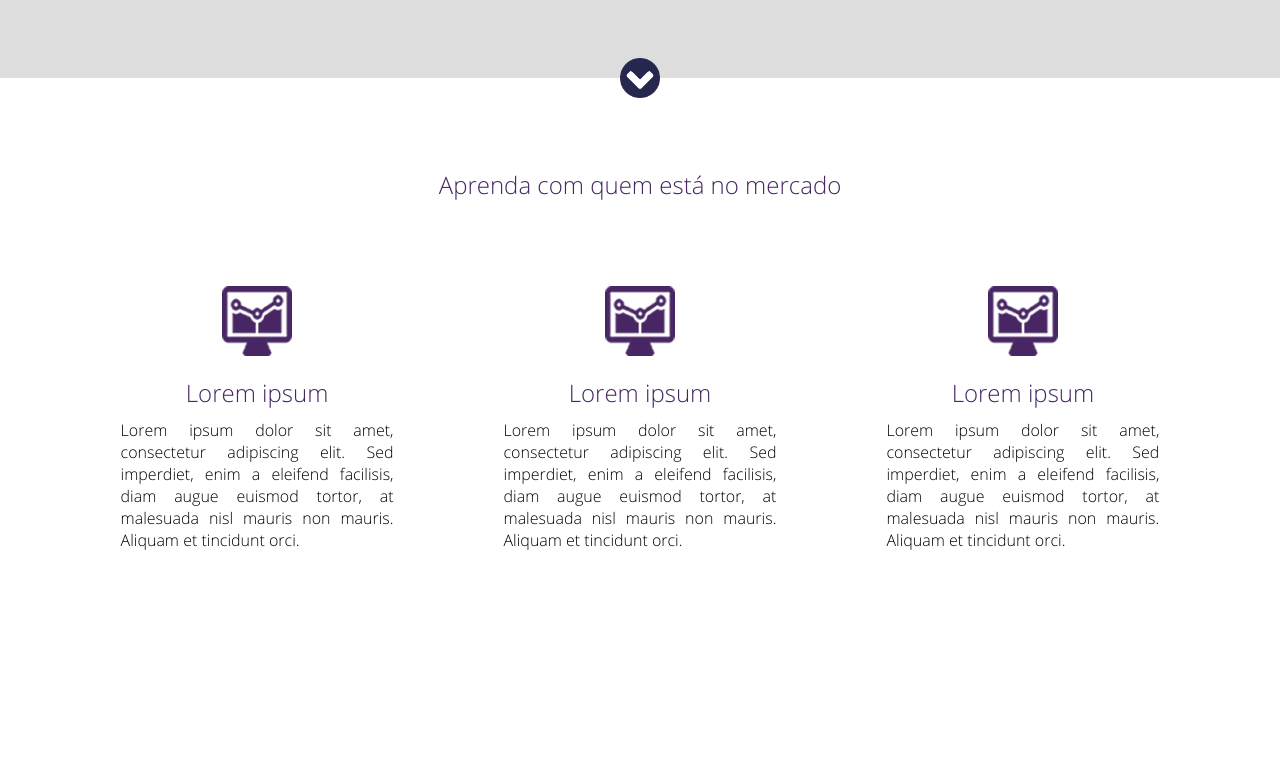
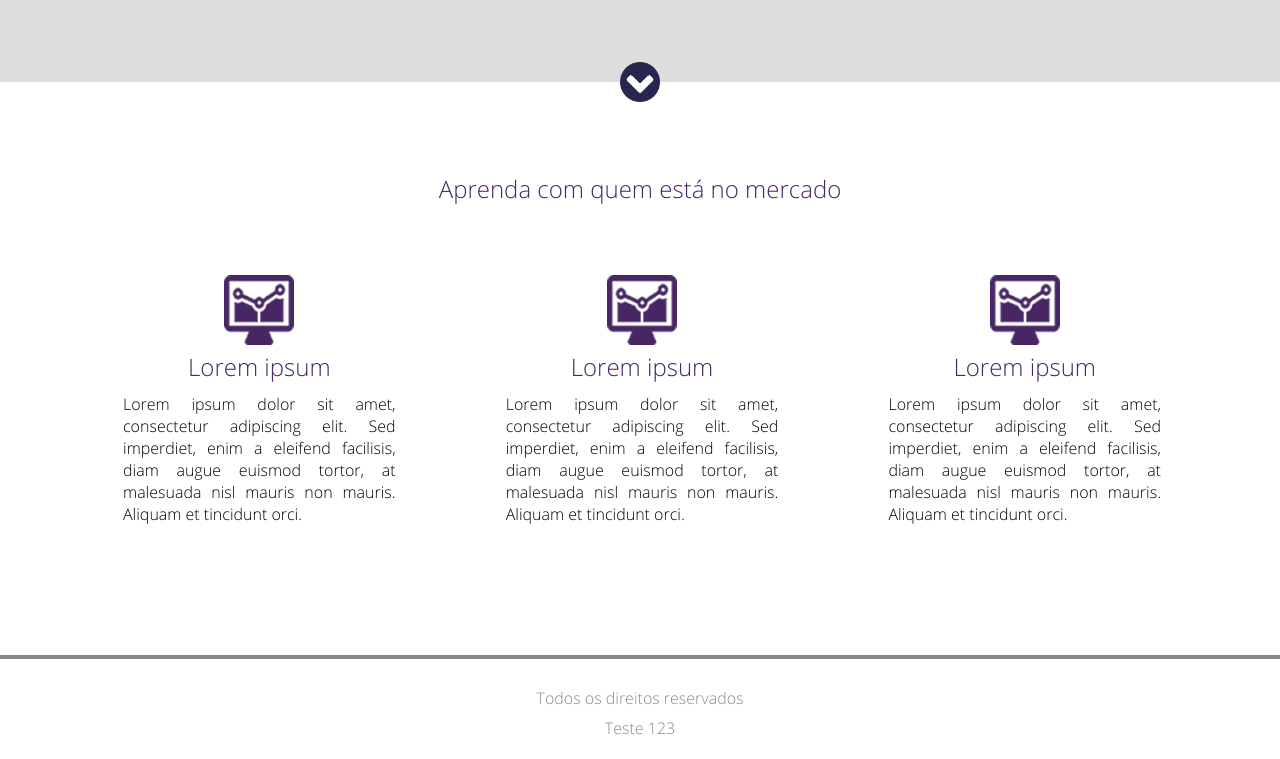
Before and after one commit to realcofre/Projeto01, a plain HTML site: page index.html in a window 1280 px wide. Shown: the part 852-1611 px from the top of the page. Before the commit the page ends 1443 px from the top, so only its background shows below. Drawn offline with Linux system fonts and the light colour scheme.

Commit message:
Finalização

```diff
--- a/css/style.css
+++ b/css/style.css
@@ -12,6 +12,10 @@ html, body{
 @font-face{
     src:url('../fonts/OpenSans-Light.ttf');
     font-family: "Open Sans";
+}
+
+.clear{
+    clear: both;
 }
 
 .center{
@@ -173,8 +177,9 @@ html, body{
 }
 
 .container-single{
-    float: left;
-    width: 33.333%;
+    display: inline-block;
+    margin-right: -4px;
+    width: 33.3%;
     padding: 30px;
 }
 
@@ -187,3 +192,14 @@ html, body{
 .container-single img{
     width: 70px;
 }
+
+.footer{
+    border-top: 4px solid #888888;
+    padding: 20px 0;
+    text-align: center;
+    color: #888;
+}
+
+.footer p {
+    margin-top: 8px;
+}
--- a/index.html
+++ b/index.html
@@ -11,6 +11,7 @@
     <div class="header">
         <div class="center">
             <img src="images/logo.png" </div>
+        </div>
     </div>
     <div class="container-banner">
         <div class="center">
@@ -96,6 +97,11 @@
             </div>
         </div>
     </div>
+    <div class="clear"></div>
+    <div class="footer">
+        <p>Todos os direitos reservados</p>
+        <p>Teste 123</p>
+    </div>
 </body>
 
 </html>
```
Lines whose indentation alone changed are shown as unchanged.
